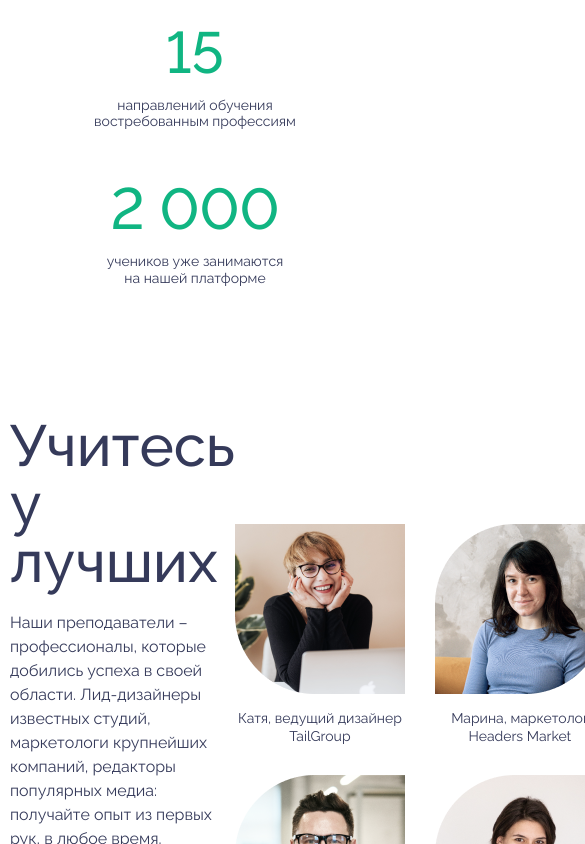
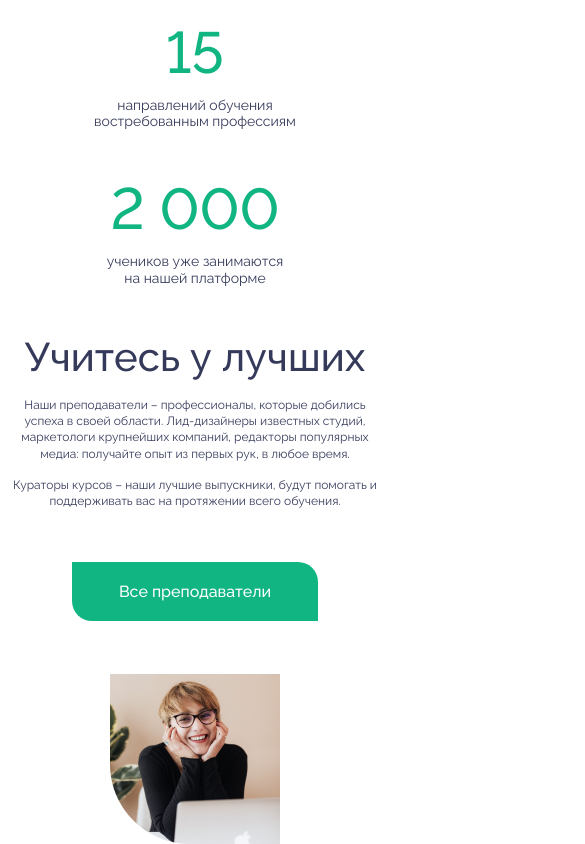
Before and after one commit to Daniil-gavrilooov/ementor, a plain HTML site: page app/index.html in a window 390 px wide. Shown: the part 1156-2000 px from the top of the page, 585 px wide, since content can reach past the window. Drawn offline with Linux system fonts and the light colour scheme.

Commit message:
fifnish section (team)

```diff
--- a/app/scss/_statistic.scss
+++ b/app/scss/_statistic.scss
@@ -35,6 +35,7 @@
 }
 @media (max-width: 550px) {
     .statistic {
+        padding-bottom: 50px;
         &__content {
             grid-template-columns: 1fr;
             grid-row-gap: 50px;
--- a/app/scss/_team.scss
+++ b/app/scss/_team.scss
@@ -41,3 +41,44 @@
         line-height: 130%;
     }
 }
+
+@media (max-width: 1100px) {
+    .team{
+        text-align: center;
+        &__wrapper{
+            flex-direction: column;
+            align-items: center;
+            gap: 70px;
+        }
+    }
+}
+
+@media (max-width: 600px) {
+    .team{
+        padding-bottom: 50px;
+        &__images{
+            grid-template-columns: repeat(2, 1fr);
+        }
+    }
+}
+@media (max-width: 500px) {
+    .team{
+
+        &__title{
+            font-size: 40px;
+        }
+        &__text{
+            font-size: 12px;
+            line-height: 136%;
+        }
+    }
+}
+@media (max-width: 400px) {
+    .team{
+        &__images{
+            grid-template-columns: 1fr;
+        }
+
+
+    }
+}
```
Also changed, not shown: app/css/style.min.css.
